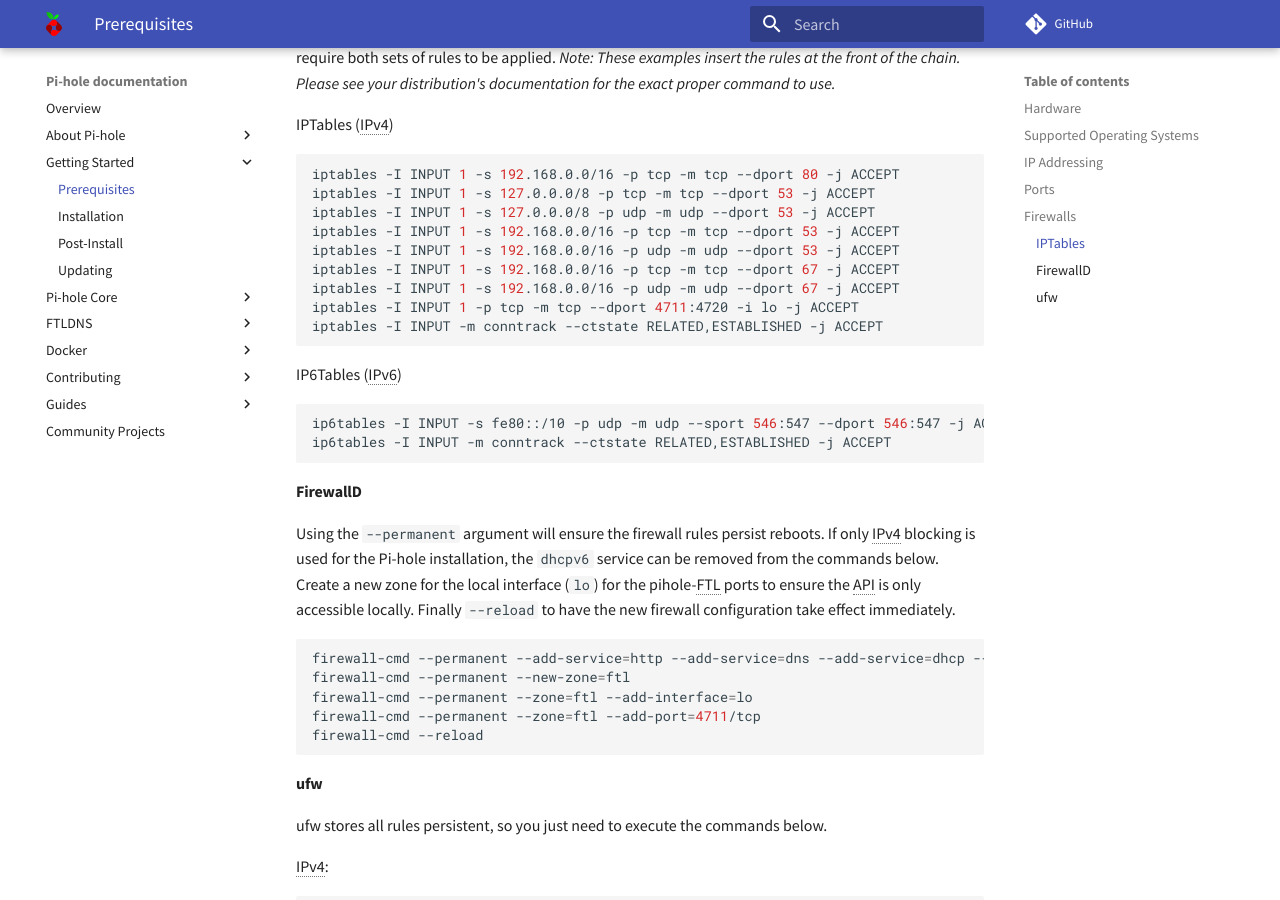
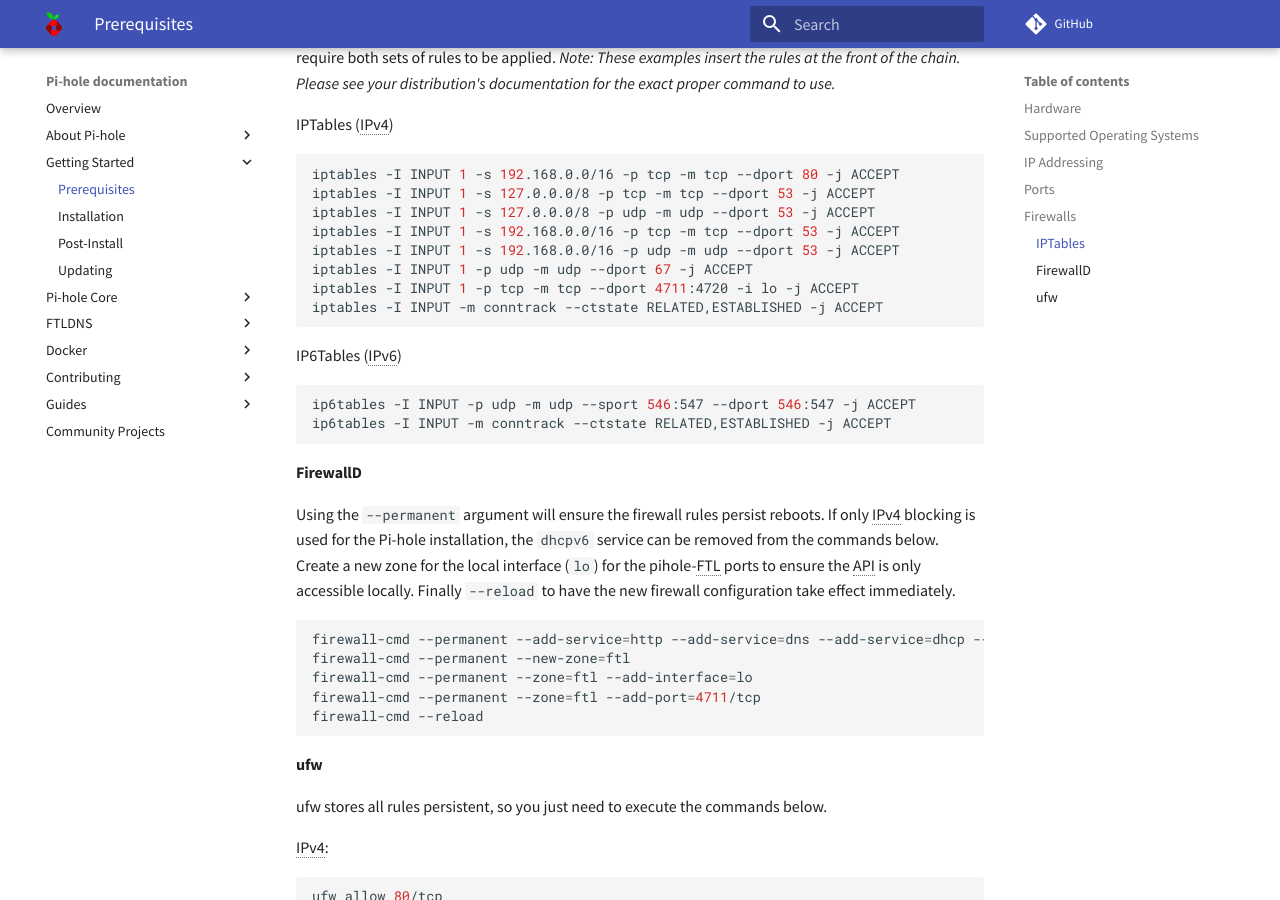
Before and after one commit to pi-hole/docs, an MkDocs documentation site: the page built from docs/main/prerequesites.md, in a window 1280 px wide and 900 px high, scrolled down 2181 px. Built offline with MkDocs 1.6.1 and Material for MkDocs 9.7.7, drawn with Linux system fonts in a browser that asks for light colours; comment, search, counter and statistics services are not loaded.

Commit message:
Revisioning DHCP port
I'm fixing my mistake on the previous pull request
DHCP port is 67 **udp protocol**, so I delete the tcp rule. It was useless.
DHCP must assign the IP address, so we can't check the IP address of the source. If we do so, it simply will not work.

````diff
--- a/docs/main/prerequesites.md
+++ b/docs/main/prerequesites.md
@@ -68,8 +68,7 @@
 iptables -I INPUT 1 -s 127.0.0.0/8 -p udp -m udp --dport 53 -j ACCEPT
 iptables -I INPUT 1 -s 192.168.0.0/16 -p tcp -m tcp --dport 53 -j ACCEPT
 iptables -I INPUT 1 -s 192.168.0.0/16 -p udp -m udp --dport 53 -j ACCEPT
-iptables -I INPUT 1 -s 192.168.0.0/16 -p tcp -m tcp --dport 67 -j ACCEPT
-iptables -I INPUT 1 -s 192.168.0.0/16 -p udp -m udp --dport 67 -j ACCEPT
+iptables -I INPUT 1 -p udp -m udp --dport 67 -j ACCEPT
 iptables -I INPUT 1 -p tcp -m tcp --dport 4711:4720 -i lo -j ACCEPT
 iptables -I INPUT -m conntrack --ctstate RELATED,ESTABLISHED -j ACCEPT
 ```
@@ -77,7 +76,7 @@
 IP6Tables (IPv6)
 
 ```bash
-ip6tables -I INPUT -s fe80::/10 -p udp -m udp --sport 546:547 --dport 546:547 -j ACCEPT
+ip6tables -I INPUT -p udp -m udp --sport 546:547 --dport 546:547 -j ACCEPT
 ip6tables -I INPUT -m conntrack --ctstate RELATED,ESTABLISHED -j ACCEPT
 ```
 
````
